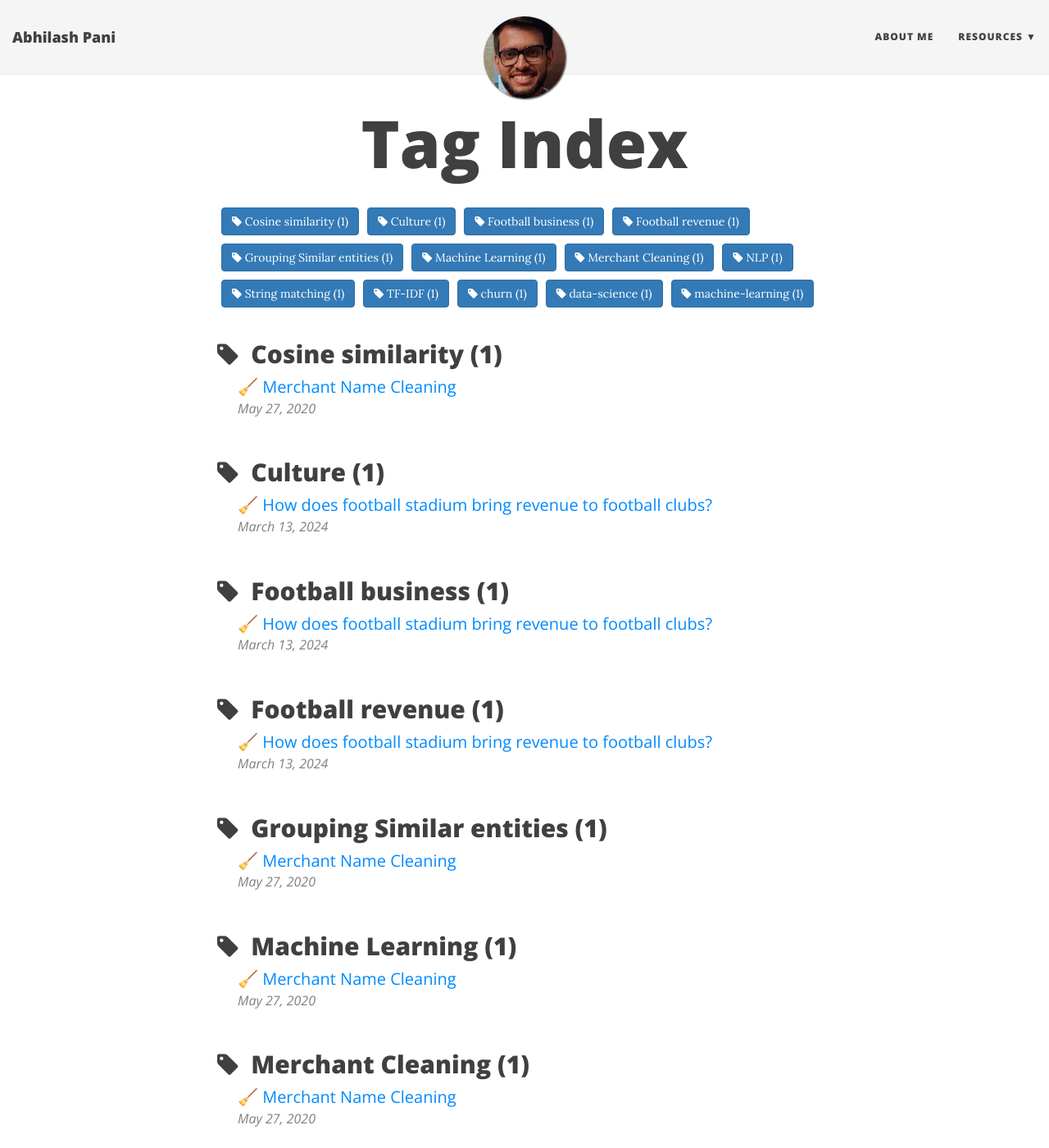
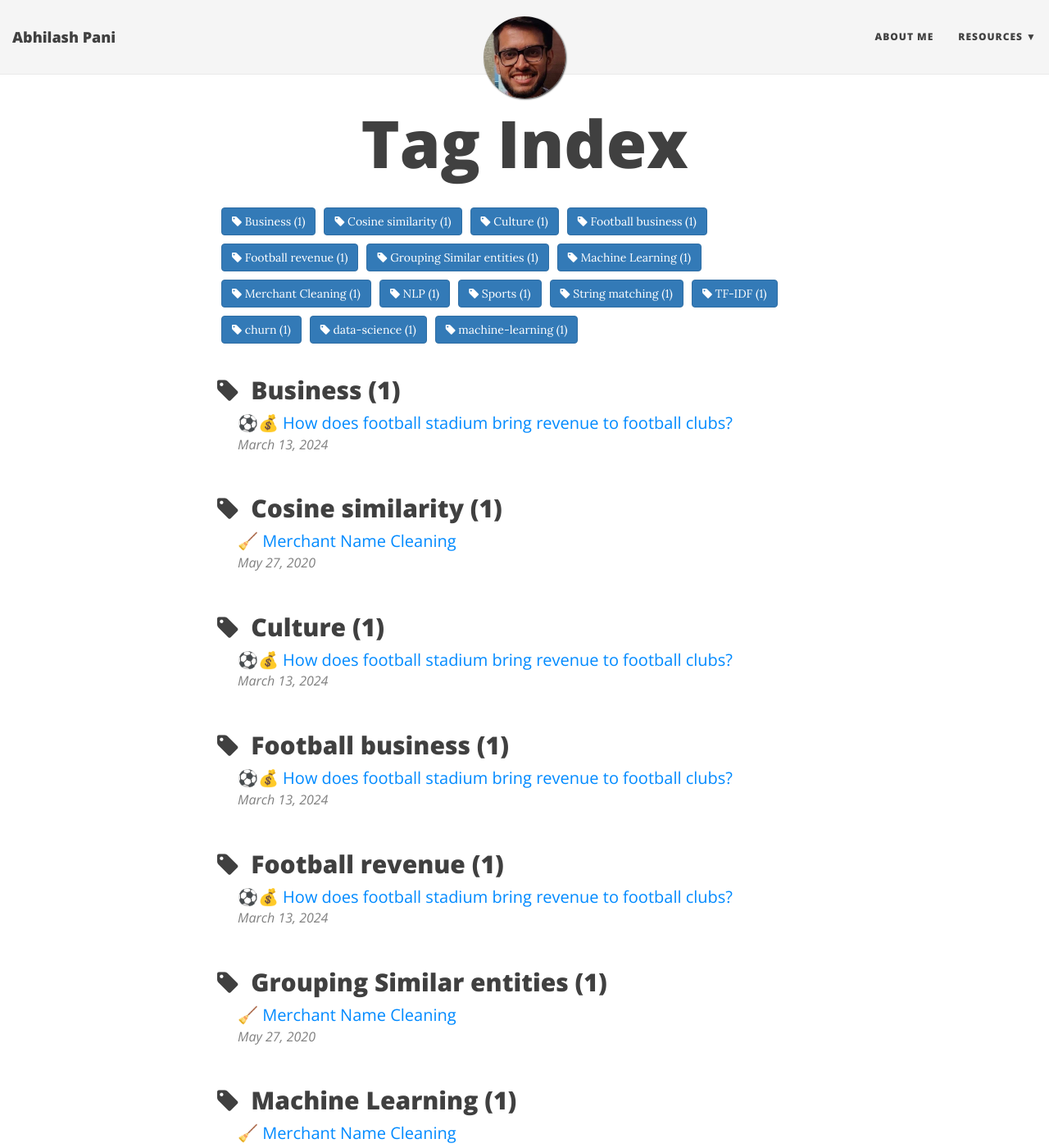
Before and after one commit to 1pani/1pani.github.io, a Jekyll site: the page built from tags.html, in a window 1280 px wide and 1400 px high. Shown: the whole window at 82% size. Built offline with Jekyll 4.4.1, drawn with Linux system fonts in a browser that asks for light colours; nearby versions of some CDN libraries; some of the changed lines change nothing that is shown; some of the changed text lies outside the part shown.

Commit message:
formatted the overall text

```diff
--- a/_posts/2024-03-13-revenue-football-clubs-from-stadiums.md
+++ b/_posts/2024-03-13-revenue-football-clubs-from-stadiums.md
@@ -1,20 +1,24 @@
 ---
 layout: post
-title: 🧹 How does football stadium bring revenue to football clubs?
+title: ⚽💰 How does football stadium bring revenue to football clubs?
 subtitle: Business of revival of AC Milan and Inter Milan by demolishing the San Siro.
 # gh-repo: daattali/beautiful-jekyll
 # gh-badge: [follow]
 # comments: true
 # readtime: true
-# cover-img: /img/san_siro.jpg
-tags: [Football business, Football revenue, Culture, ]
+cover-img: /img/san_siro.jpg
+tags: [Football business, Football revenue, Culture, Business, Sports]
 ---
+
+----------
 
 This story explains the relationship between football club's revenue and it's football stadium.
 
 This includes the example of iconic San Siro being destroyed, home to AC Milan and Inter Milan, and how it is important for a football club to survive, leaving behind the legacy associated with it's home.
 
-**Contents**
+----------
+
+## Contents
 
 -   Introduction
 -   Why this story about San Siro?
@@ -32,17 +36,21 @@
 
 ----------
 
-1.  **Introduction**
+### Introduction
 
 -   In the build up to the all-Italian [Milan derby Semi final of UEFA Champions League](https://www.uefa.com/uefachampionsleague/match/2037798--milan-vs-inter/) (UCL), I noticed something strange going on. Being a digital native, I spend some of my free time scrolling on Instagram. My feed is filled with football related content. Multiple reels, posts started saying that _Stadio Giuseppe Meazza_ (famously known as San Siro), which is the home to both AC Milan and Inter Milan is going to be destroyed. This left me shook.
+
 -   The stadium which is so iconic that people while playing FIFA used to pick this stadium because of its sheer beauty. _In the real world also_, this stadium is up there with the [Anfields, Bernanbeus, Camp Nous, Wembleys of the world.](https://lifebeyondsportmedia.com/Ranking-the-Top-10-Stadiums)
+
 -   Quick googling suggested that there is a lot to uncover regarding this demolition. The UCL semi-final might not just be the perfect goodbye before this iconic stadium gets taken down.
+
 -   _Hence, this is a deep-dive story about the iconic stadium, why it has a special place inside every football fan, how the clubs who share this home had different stories from the very highs to the very lows and slowly returning to where they belong._ _This is a story about the business of football and the challenges faced by modern football clubs in a world where success is often measured in dollars and cents._
+
 -   _Written at the intersection of football romanticism and business, this also involves the strategies and plans taking place behind the scenes of two footballing giants - AC Milan and Inter Milan._
 
 ----------
 
-2.  **Why this story about San Siro is being thrown at you?**
+### Why this story about San Siro is being thrown at you?
 
 -   First, an all Italian Semi-Final after 2005 (18 years gap!!!) for the first time. 2005 itself is a huge chapter in the book of football. Top it that with the fact that I’m a Liverpool fan, I recall that UCL campaign (2004-05) because of the unbelievable comeback in the final. Let’s discuss that on some other day but you can [watch it here](https://www.youtube.com/watch?v=3OQToElxke4&ab_channel=UEFA) and you would be lying if you tell you didn’t get goosebumps. But there is a highly likely chance, you might have come across this iconic picture.
 
@@ -69,15 +77,19 @@
 
 ----------
 
-3.  **What is the story of San Siro getting demolished all about ?**
+### What is the story of San Siro getting demolished all about ?
 
 -   Digging up further told me that this plan of demolishing San Siro was materialized in 2019 with the actual destruction to take place in 2024. Both clubs submitted a [feasibility report](https://dev5-fandomlab-com.s3-eu-west-1.amazonaws.com/stadio_milano/attachments/data/000/000/112/original/milan_stadium_valutation_sansiro.pdf?1569416737) which discussed the technical and economic scope of renovating/revamping the area where the stadium stands.
+
 -   Majority of Italian clubs get the stadiums from local municipality, hence less flexibility over the revenue routes. All different possibilities of maximizing the top line is now handicapped due to this dependency on external parties.
+
 -   This resulted in a mutual decision of clubs to move to a new stadium. It was for financial expansion. To have full control over every income stream rather than depending on the local municipality.
+
 -   The plan was to either renovate the current stadium or go to different stadiums of their own. The feasibility report was drafted and proposal to construct [“The Cathedral”](https://populous.com/project/the-cathedral-a-new-icon-for-milano) was put forward with the help of [Populous group](https://populous.com/our-projects/stadium-experience) which helped to design the “Narendra Modi Cricket Stadium” also.
+
 -   This drew widespread sparks across government folks, local supporters, groups of city’s heritage preservation which also included former Mayor of the city. Italian Culture Minister further went on to declare that San Siro will most probably not be destroyed in order to preserve the identity of Italy and Milan’s culture which is heavily represented by San Siro.
 
-4.  **Why is there a need to prioritize financial interests by these top clubs ?**
+### Why is there a need to prioritize financial interests by these top clubs ?
 
 -   This brings us to an important point that _why are football clubs willing to leave behind the rich heritage and focusing on their financial ambitions?_
 
@@ -92,7 +104,7 @@
 
 ----------
 
-5.  **How is this plan of revival shaping up in reality for the Milan clubs ?**
+### How is this plan of revival shaping up in reality for the Milan clubs ?
 
 -   Need for change is clearly defined. Any top club will be in great desperation to make this move happen. AC and Inter are no different. They are ambitious, having tasted absolute zenith in the past, they want to be financially independent and thrive and challenge at the international level.
 
@@ -101,28 +113,42 @@
 -   **a. Ownership**
 
     -   AC Milan is owned by Redbird Capital Partners. Redbird Capital bought the majority stake from Elliott management in a [1.2 billion Euro deal in 2022](https://www.nytimes.com/2022/08/31/sports/soccer/ac-milan-redbird-sale.html). Elliott Management Corp saw the stewardship for 4 years after it acted as the financier to the deal in which Rossoneri Sport Investment Lux led by Li Yonghong had borrowed 220 mil Euro debt from Elliott itself to buy from Silvio Berlusconi in 2017 but failed massively and defaulted with huge debt amount. Elliott management ultimately cleared was successful in bringing back the club on the path to recovery and breakeven.
+
     -   Redbird Capital has tie ups with NY Yankees and a stake in FSG (Fenway Sports Group) - deal valued at 673 mil Euro. The losses incurred by the Lux investment group was halved in an year with [cutting payrolls of underperforming aged players and replacing with cheaper alternatives](https://onefootball.com/en/news/maldini-dissects-milans-fundamental-recruitment-strategy-imposed-after-period-of-austerity-32556393) (tactic used by FSG which sees them run a profitable business but that story is for another day).
+
     -   Suning, major electronics retailer in China, took over the ownership on 2016 with a [buy-in of 68.55% stake](https://www.reuters.com/article/us-soccer-inter-milan-suning-idUSKCN0YR03T). Inter’s owners didn’t face major setback during Covid and infused money and eventually went on to win first league title since 2011. The owners are now [committed](https://www.reuters.com/lifestyle/sports/soccer-inter-milan-president-says-top-investor-committed-club-long-term-2022-10-28/) for a long road ahead.
+
     -   Suning’s ownership of Inter has certainly had its ups and downs, ranging from guiding the team to major trophies that had not been won in over a decade, to financial uncertainty and forced big sales amid mounting debt. More on this can be read [here](https://sempreinter.com/2023/04/27/antonello-suning-major-investments-inter-milan/).
 -   **b. Recruitment and Wage structure**
 
     -   AC Milan’s recruitment strategy of bringing in young players headed by director Maldini (club legend), Pioli (coach) helped them to turn this [bankruptcy to champions](https://www.goal.com/en-in/news/pioli-maldini-ibrahimovic-milan-bankruptcy-serie-a-champions/blt9c52d5b7db986f4b) . Simon Kjaer came in on loan but helped to build the defence of team. Kalulu from Lyon playing top-flight football for the first time, Tomori from Chelsea Academy. (everyone knows the quality of Chelsea academy players). Maignan replacing Donnarruma and becoming best GK by a mile was another great storyline. Story of Rafael Leao’s comparison with Thierry Henry and coming from academy of Sporting for a bargain is another feather to the cap. Recruitment of Ibrahimovic to establish experience among group of young players proved crucial in the title run towards the end.
+
     -   The smart approach to recruit at low costs and make profit both over players and by winning the title proved beneficial for the new owners.
+
     -   Inter Milan on the other hand took a different approach in the start. They focused on [signing players at big fees](https://www.transfermarkt.co.in/inter-milan/transfers/verein/46/saison_id/2016), with the experience of winning big at other leagues, at the start of 2016-17 season. This did not help in the initial years of Suning taking charge of the club.
+
     -   Inter’s owners didn’t face major setback during Covid and [infused money](https://twitter.com/SwissRamble/status/1489132505189994502) and eventually went on to win first league title since 2011. This was a contrasting approach wrt AC Milan who focused on solidifying the base first, slashing the payroll first and then bring the glory and maximize the profits. Steven Zhang felt this was in fact the right approach as it was already working with AC Milan and reportedly asked Conte (Inter’s head coach) to cut his wage and also to sell the star players as there were ageing players too on the wage-sheet. This led to the [departure of Conte](https://www.skysports.com/football/news/11095/12317695/antonio-conte-leaves-inter-milan-by-mutual-consent-with-simone-inzaghi-set-to-replace-him).
+
     -   Both clubs have identified this snowball effect of lowering team’s overall age with right experience and also eventually reducing payrolls and winning titles which means green financials.
 -   **c. Focus on Broadcast and Content Marketing**
 
     -   PL and LaLiga benefit from the TV revenue which is a negative factor for Serie A in comparison. But recent developments have brought them [back in picture](https://digiday.com/marketing/core-part-of-our-sustainable-approach-ac-milan-on-growing-its-social-media-footprint/). Seria A viewership is on its highest level currently. Football fans across the world are now paying attention because of its rising competitiveness. Exciting teams like [Napoli playing attractive football](https://www.forbes.com/sites/emmetgates/2023/05/12/it-took-napoli-33-years-to-get-to-the-top-but-the-biggest-challenge-lies-ahead/) also made casual watchers interested.
+
     -   But, AC Milan are really upping the game by branding a vision of a “media-first” group. They want to go global and this is the route they believe in. The rekindling of the nostalgia everyone had when growing up specially with Milan teams is what fueling the [growth in the digital numbers combined and content first strategy and with world-class distribution](https://digiday.com/marketing/football-clubs-becoming-like-media-businesses/).
+
     -   In 2021, AC launched [“The Studios” for everything content related](https://www.forbes.com/sites/danieleproch/2022/12/09/inside-the-media-house-strategy-of-serie-a-champions-ac-milan/?sh=1ca4151b7273) to AC Milan.
+
     -   Media statistics of Seria A (which is 1/9th of EPL during 2021-24) is a big area of concern and also of huge potential. [Bases set up at NYC, London, Abu Dhabi suggest that a documentary similar to “Drive to Survive” is very likely to come soon.](https://www.reuters.com/lifestyle/sports/serie-seeking-triple-overseas-media-revenue-2022-10-19/)
+
     -   Owning media and content studio and distributing it on own terms is a huge monopoly.
+
     -   This pipeline helps demand a hefty margin and further improving the top line and bottom line both.
 -   **d. Introducing fashion on top of all this detailed planning**
 
     -   Analysts estimate the [Milan jersey as being worth €75m](https://sempremilan.com/shirt-value-milan-revenues-commercial-strategy) (+65% compared to just a year ago) when including the bonuses in deals with sponsors. Emirates pays around €30m per season as the men’s first team sponsor, as does PUMA, while Wefox (back jersey sponsor) and BitMex (sleeve partner) are there too.
+
     -   If you combine entertainment, fashion, music, and sports, you are able to reach another kind of audience and ultimately grow your fanbase in the modern world. [With the help of US investments, AC has increased presence in North America](https://www.sportcal.com/features/ac-milan-a-giant-no-longer-sleeping/#:~:text=For%20the%202021%2D22%20financial,rose%20by%20%E2%82%AC17.6%20million). World Cup also is there in the coming years. Massive growth potential. AC milan also revealed deal with [Virgil Abloh’s luxury brand Off-white](https://www.off---white.com/en-lv/collections-editorial/off-white-co-ac-milan). {_Stop it with those drooling faces, no matter how great they look_}
+
     -   Inter Milan, not being behind but rather on an unfortunate side, signed a 85 million Euro deal with Digital Bits but did not receive a single penny due to the crash in crypto market. That’s the reason they currently play with no jersey sponsor.
 -   **e. Conclusion**
 
@@ -143,7 +169,7 @@
     ----------
 
 
-6.  **Statistics taken from [Deloitte Football Money League](https://www2.deloitte.com/uk/en/pages/sports-business-group/articles/deloitte-football-money-league.html)**
+### Statistics taken from [Deloitte Football Money League](https://www2.deloitte.com/uk/en/pages/sports-business-group/articles/deloitte-football-money-league.html)
 
 -   Inter Milan gathered 308.4 mil Euro in overall revenue in 2021/22 season and took the 14th spot in the overall ranking of football clubs based on their revenue figures.
 
@@ -162,18 +188,23 @@
 
 ----------
 
-7.  **Comparison with other stadiums and their decision to move on to new stadiums**
+### Comparison with other stadiums and their decision to move on to new stadiums
 
 -   Tottenham is known for different reasons in the world of football. Some troll this club for its lack of silverware and competence at top level. But, it is known for doing shrewd business under Daniel Levy since 2001. He is also known for maintaining modest wage structure. He has had history of scouting talent and buying them at cheap and selling at a hefty profit with the likes of Modric, Bale and Berbatov.
+
 -   This was also similarly done by Arsenal moving from Highbury to the Emirates Stadium.
+
 -   [WHU won a bid to pay rent for Olympic stadium](https://www.dailymail.co.uk/sport/football/article-11909111/West-Ham-finally-PURCHASE-London-Stadium-new-deal.html#:~:text=West%20Ham's%20current%20rental%20fee,heating%2C%20cleaning%2C%20or%20maintenance) where they keep the matchday revenue from tickets without having to pay for maintenance and huge cost of buying the iconic stadium. Stadium is valued at 600 million but the rent amount is only 3.6 million euros as reported in 2022.
+
 -   Juventus, on the other hand, signed a 99-year lease agreement on the land of Turin and further decided to build its own stadium and headquarters and also amenities like hotels, football school, shopping center, museum. With the sole motive to bring in more revenue while also not buying the whole land upfront.
+
 -   So, there are few stadiums who are benefitting from the rental model too. Some are seeing gains by getting world-class stadiums at cheaper cost and some are renting the land for a longer tenure and building their own facility. Both approaches are innovative.
+
 -   Every other move to a new stadium is clouded by speculation as fans romanticize the idea of glory associated with the existing stadium. A general feeling that somehow, this might not be the case and luck may not be favorable when moving in to a new stadium.
 
 ----------
 
-8.  **Fight of culture, identity by not demolishing the San Siro**
+### Fight of culture, identity by not demolishing the San Siro
 
 -   Locals believe demolition will further damage the receding identity of the city of Milan. Also, it’s the locals’ money which has helped the club to remain in history books and owners cannot bring their own will and try to focus on profits.
 
```
